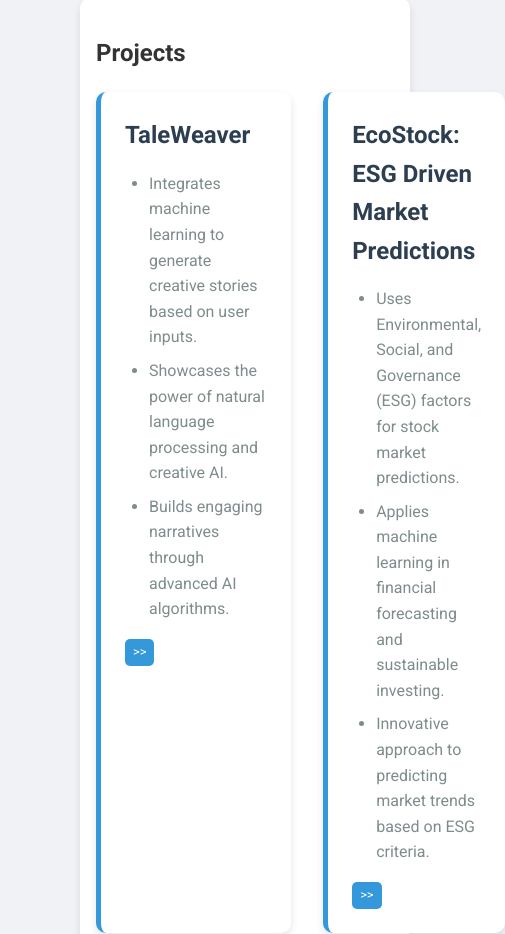
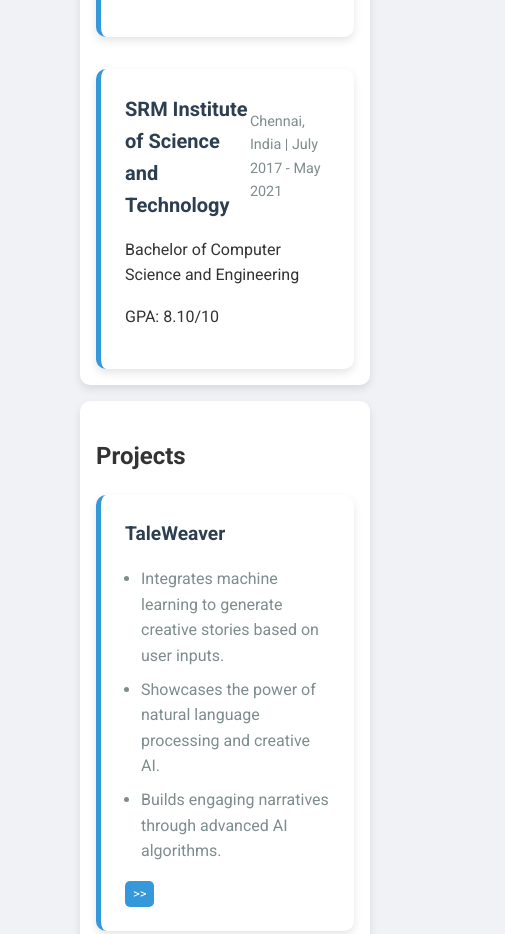
Before and after one commit to isiddharthsingh/isiddharthsingh.github.io, a plain HTML site: page index.html in a window 390 px wide. Shown: the part 2939-3873 px from the top of the page, 505 px wide, since content can reach past the window. Drawn offline with Linux system fonts and the light colour scheme.

Commit message:
Fix all Sections for mobile view i.e less than 768px

```diff
--- a/styles.css
+++ b/styles.css
@@ -375,7 +375,7 @@ footer {
         padding: 1rem;
     }
 
-    .project-list {
+    .project-container {
         grid-template-columns: 1fr;
         gap: 1rem;
     }
@@ -402,12 +402,12 @@ footer {
         font-size: 0.9rem;
     }
 
-    .project-item h3 {
+    .project-header h3 {
         font-size: 1.2rem;
     }
 
-    .project-item p {
-        font-size: 0.9rem;
+    .project-card ul {
+        margin: 0 0 1rem 1rem;
     }
 
     .project-link {
```
